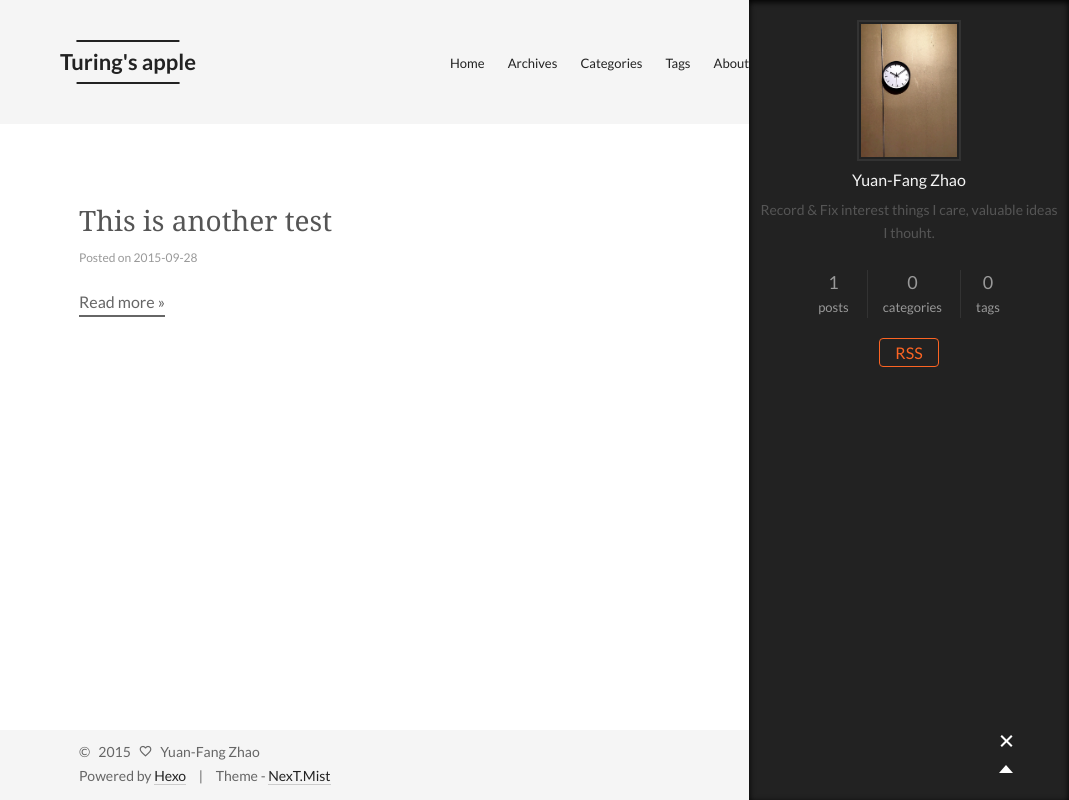
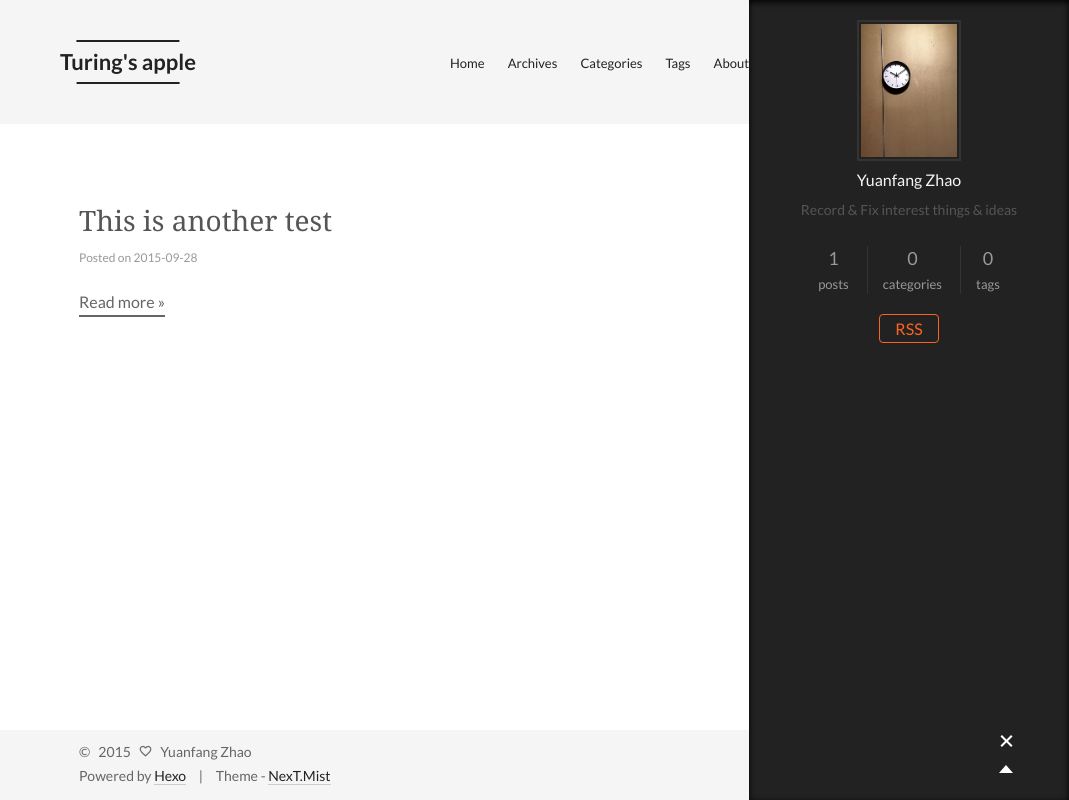
Before and after one commit to Yuan-fang/Yuan-fang.github.io, a plain HTML site: page index.html in a window 1280 px wide. Both pictures are taken after a click on the element 1217 px from the left and 742 px from the top of the page. Shown: the whole page, without its empty margins (211-1280 px from the left). Drawn offline with Linux system fonts and the light colour scheme.

Commit message:
Site updated: 2015-09-28 02:23:40

```diff
--- a/atom.xml
+++ b/atom.xml
@@ -8,7 +8,7 @@
   <id>http://yoursite.com/</id>
 
   <author>
-    <name><![CDATA[Yuan-Fang Zhao]]></name>
+    <name><![CDATA[Yuanfang Zhao]]></name>
 
   </author>
 
--- a/index.html
+++ b/index.html
@@ -28,7 +28,7 @@
 <link rel="stylesheet" type="text/css" href="/css/main.css?v=0.4.5.1"/>
 
 
-    <meta name="description" content="Record & Fix interest things I care, valuable ideas I thouht." />
+    <meta name="description" content="Record & Fix interest things & ideas" />
 
 
 
@@ -43,15 +43,15 @@
   <link rel="shorticon icon" type="image/x-icon" href="/favicon.ico?v=0.4.5.1" />
 
 
-<meta name="description" content="Record &amp; Fix interest things I care, valuable ideas I thouht.">
+<meta name="description" content="Record &amp; Fix interest things &amp; ideas">
 <meta property="og:type" content="website">
 <meta property="og:title" content="Turing's apple">
 <meta property="og:url" content="http://yoursite.com/index.html">
 <meta property="og:site_name" content="Turing's apple">
-<meta property="og:description" content="Record &amp; Fix interest things I care, valuable ideas I thouht.">
+<meta property="og:description" content="Record &amp; Fix interest things &amp; ideas">
 <meta name="twitter:card" content="summary">
 <meta name="twitter:title" content="Turing's apple">
-<meta name="twitter:description" content="Record &amp; Fix interest things I care, valuable ideas I thouht.">
+<meta name="twitter:description" content="Record &amp; Fix interest things &amp; ideas">
 
 
 <script type="text/javascript" id="hexo.configuration">
@@ -264,10 +264,10 @@
 
       <section class="site-overview">
         <div class="site-author motion-element" itemprop="author" itemscope itemtype="http://schema.org/Person">
-          <img class="site-author-image" src="/images/avatar.jpg" alt="Yuan-Fang Zhao" itemprop="image"/>
-          <p class="site-author-name" itemprop="name">Yuan-Fang Zhao</p>
+          <img class="site-author-image" src="/images/avatar.jpg" alt="Yuanfang Zhao" itemprop="image"/>
+          <p class="site-author-name" itemprop="name">Yuanfang Zhao</p>
         </div>
-        <p class="site-description motion-element" itemprop="description">Record & Fix interest things I care, valuable ideas I thouht.</p>
+        <p class="site-description motion-element" itemprop="description">Record & Fix interest things & ideas</p>
         <nav class="site-state motion-element">
           <div class="site-state-item site-state-posts">
             <a href="/archives">
@@ -330,7 +330,7 @@
   <span class="with-love">
     <i class="icon-next-heart"></i>
   </span>
-  <span class="author" itemprop="copyrightHolder">Yuan-Fang Zhao</span>
+  <span class="author" itemprop="copyrightHolder">Yuanfang Zhao</span>
 </div>
 
 <div class="powered-by">
```
Also changed, not shown: 2015/09/28/This-is-another-test/index.html (+8 -8 lines), about/index.html (+5 -5 lines), archives/2015/09/index.html (+8 -8 lines), archives/2015/index.html (+8 -8 lines), archives/index.html (+8 -8 lines), categories/index.html (+8 -8 lines), tags/index.html (+8 -8 lines).
